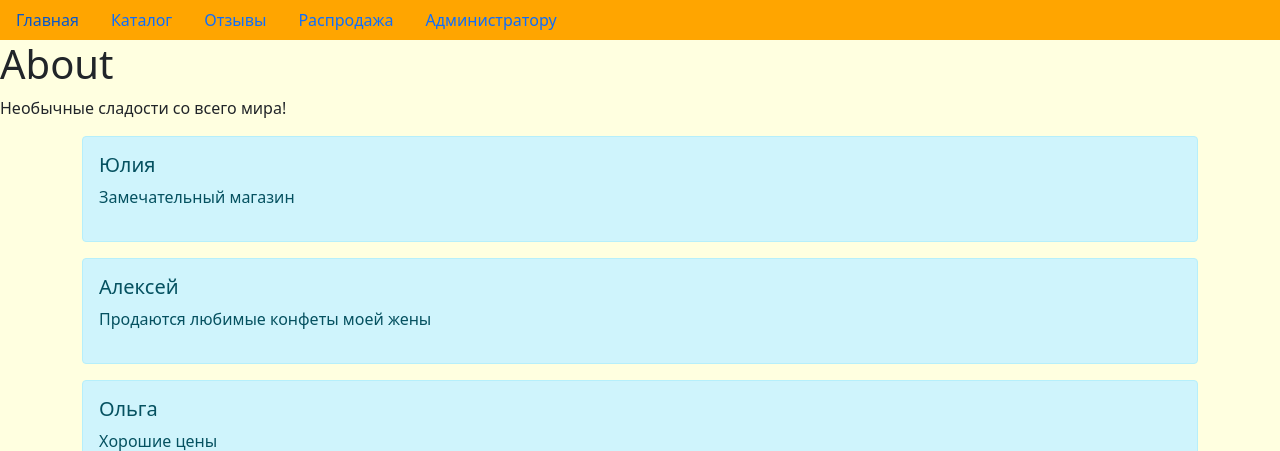
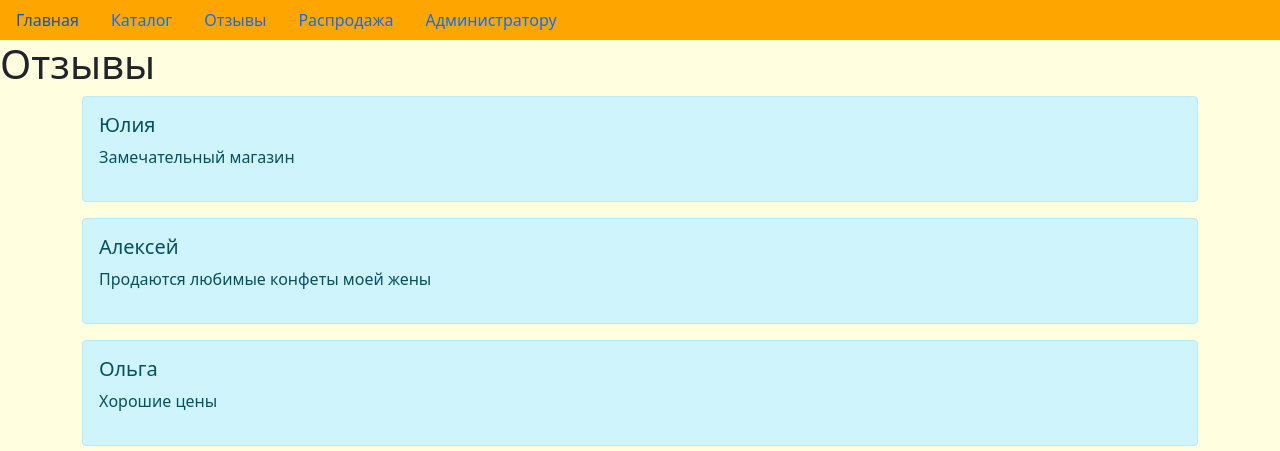
Before and after one commit to katemezha/Yam, a Django app: page /about-us in a window 1280 px wide. Shown: the top 451 px of the page. Run offline with Django 3.2, Linux system fonts and the light colour scheme; data comes from the database, SQL or seed files in the repository; both versions use the stored data as it was after the commit.

Commit message:
шшгг

```diff
--- a/newproject/main/templates/main/about.html
+++ b/newproject/main/templates/main/about.html
@@ -5,8 +5,7 @@
 
 
 {% block content %}
-    <h1>About</h1>
-	<p>Необычные сладости со всего мира!</p>
+    <h1>Отзывы</h1>
     <div class="container">
         {% for el in comments %}
             <div class="alert alert-info" role="alert">
--- a/newproject/main/templates/main/catalog.html
+++ b/newproject/main/templates/main/catalog.html
@@ -5,8 +5,7 @@
 
 
 {% block content %}
-    <h1>Catalog</h1>
-	<p>Необычные сладости со всего мира!</p>
+    <h1>Каталог товаров</h1>
     <div class="container">
         {% for el in products %}
             <div class="card mt-2" style="width: 28rem;">
--- a/newproject/main/templates/main/sale.html
+++ b/newproject/main/templates/main/sale.html
@@ -5,7 +5,7 @@
 
 
 {% block content %}
-    <h1>Sale</h1>
+    <h1>Распродажа</h1>
 	<p>Необычные сладости со всего мира!</p>
     <div class="container">
         {% for el in products %}
```
Also changed, not shown: newproject/db.sqlite3.
